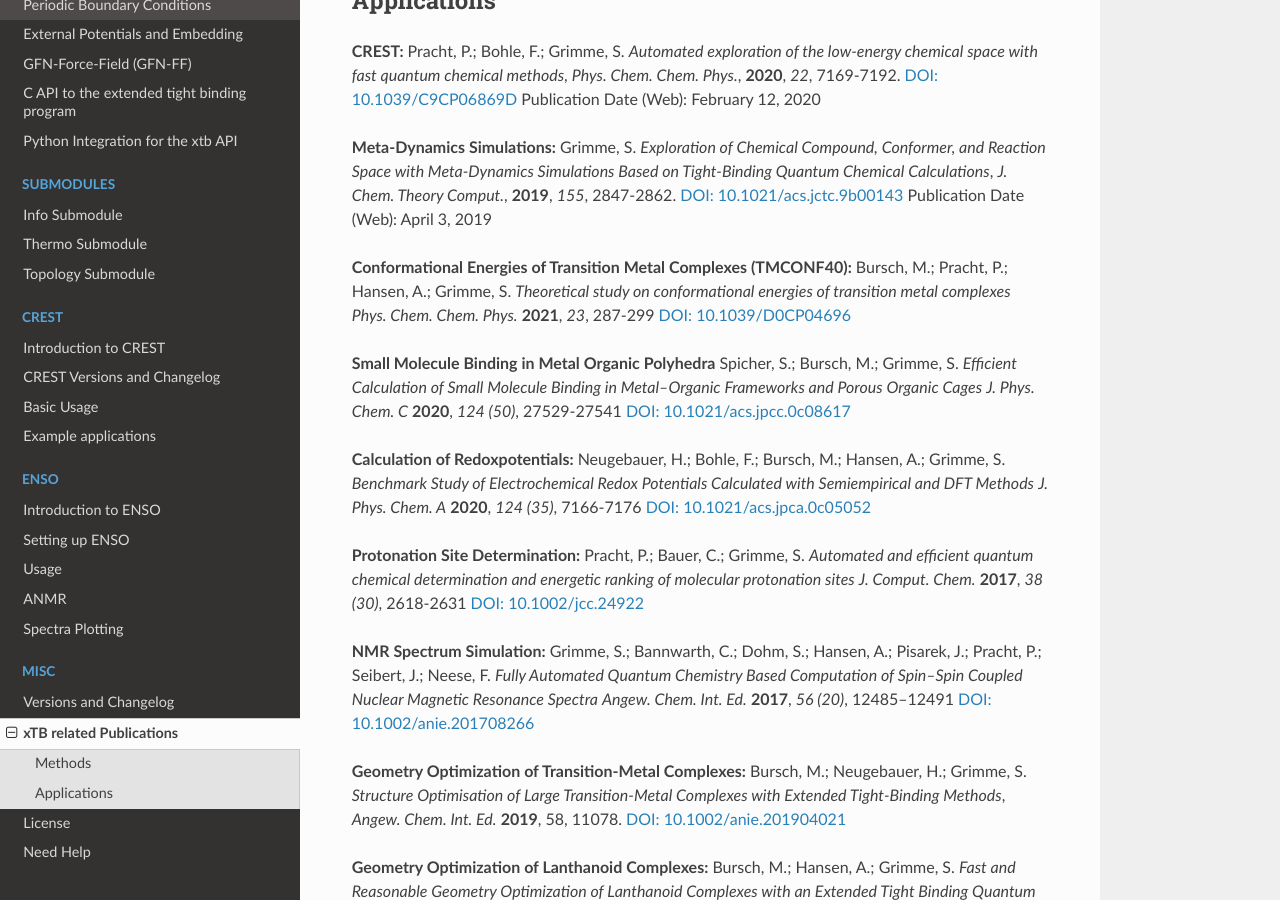
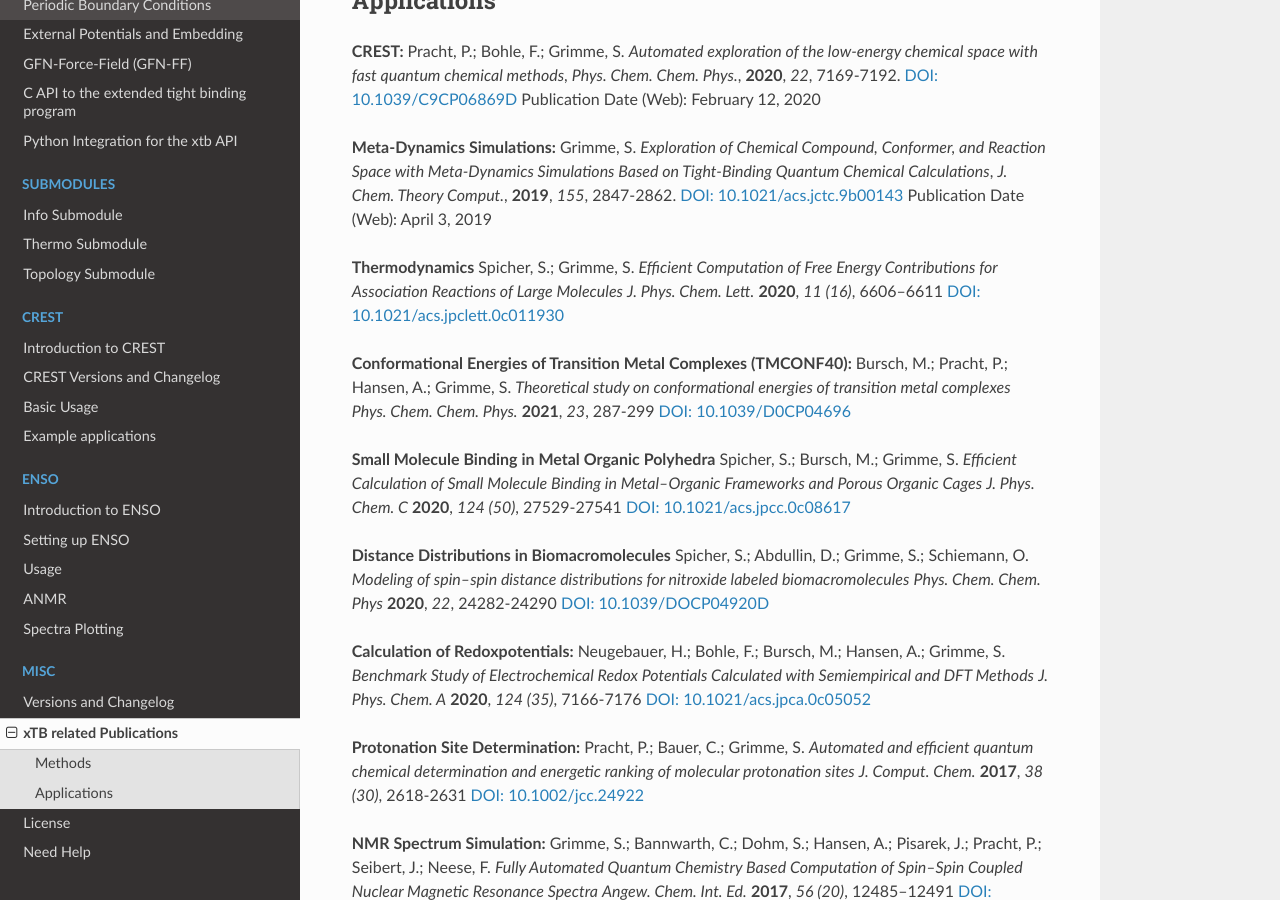
Before and after one commit to grimme-lab/xtb_docs, a Sphinx documentation site: the page built from source/xtbrelatedrefs.rst, in a window 1280 px wide and 900 px high, scrolled down 868 px. Built offline with Sphinx 7.4.7 and the Read the Docs theme 2.0.0, drawn with Linux system fonts in a browser that asks for light colours.

Commit message:
Update xtbrelatedrefs.rst
Added two more citations.

```diff
--- a/source/xtbrelatedrefs.rst
+++ b/source/xtbrelatedrefs.rst
@@ -42,11 +42,17 @@ Applications
 
 __ https://doi.org/10.1021/acs.jctc.9b00143
 
+**Thermodynamics** Spicher, S.; Grimme, S. *Efficient Computation of Free Energy Contributions for Association Reactions of Large Molecules* *J. Phys. Chem. Lett.* **2020**, *11 (16)*, 6606–6611
+`DOI: 10.1021/acs.jpclett.0c011930 <https://doi.org/10.1021/acs.jpclett.0c01930>`_
+
 **Conformational Energies of Transition Metal Complexes (TMCONF40):** Bursch, M.; Pracht, P.; Hansen, A.; Grimme, S. *Theoretical study on conformational energies of transition metal complexes* *Phys. Chem. Chem. Phys.* **2021**, *23*, 287-299
 `DOI: 10.1039/D0CP04696 <https://doi.org/10.1039/D0CP04696E>`_
 
 **Small Molecule Binding in Metal Organic Polyhedra** Spicher, S.; Bursch, M.; Grimme, S. *Efficient Calculation of Small Molecule Binding in Metal–Organic Frameworks and Porous Organic Cages* *J. Phys. Chem. C* **2020**, *124 (50)*, 27529-27541
 `DOI: 10.1021/acs.jpcc.0c08617 <https://doi.org/10.1021/acs.jpcc.0c08617>`_
+
+**Distance Distributions in Biomacromolecules** Spicher, S.; Abdullin, D.; Grimme, S.; Schiemann, O. *Modeling of spin–spin distance distributions for nitroxide labeled biomacromolecules* *Phys. Chem. Chem. Phys* **2020**, *22*, 24282-24290
+`DOI: 10.1039/DOCP04920D <https://doi.org/10.1039/D0CP04920D>`_
 
 **Calculation of Redoxpotentials:** Neugebauer, H.; Bohle, F.; Bursch, M.; Hansen, A.; Grimme, S. *Benchmark Study of Electrochemical Redox Potentials Calculated with Semiempirical and DFT Methods* *J. Phys. Chem. A* **2020**, *124 (35)*, 7166-7176
 `DOI: 10.1021/acs.jpca.0c05052 <https://doi.org/10.1021/acs.jpca.0c05052>`_
```
